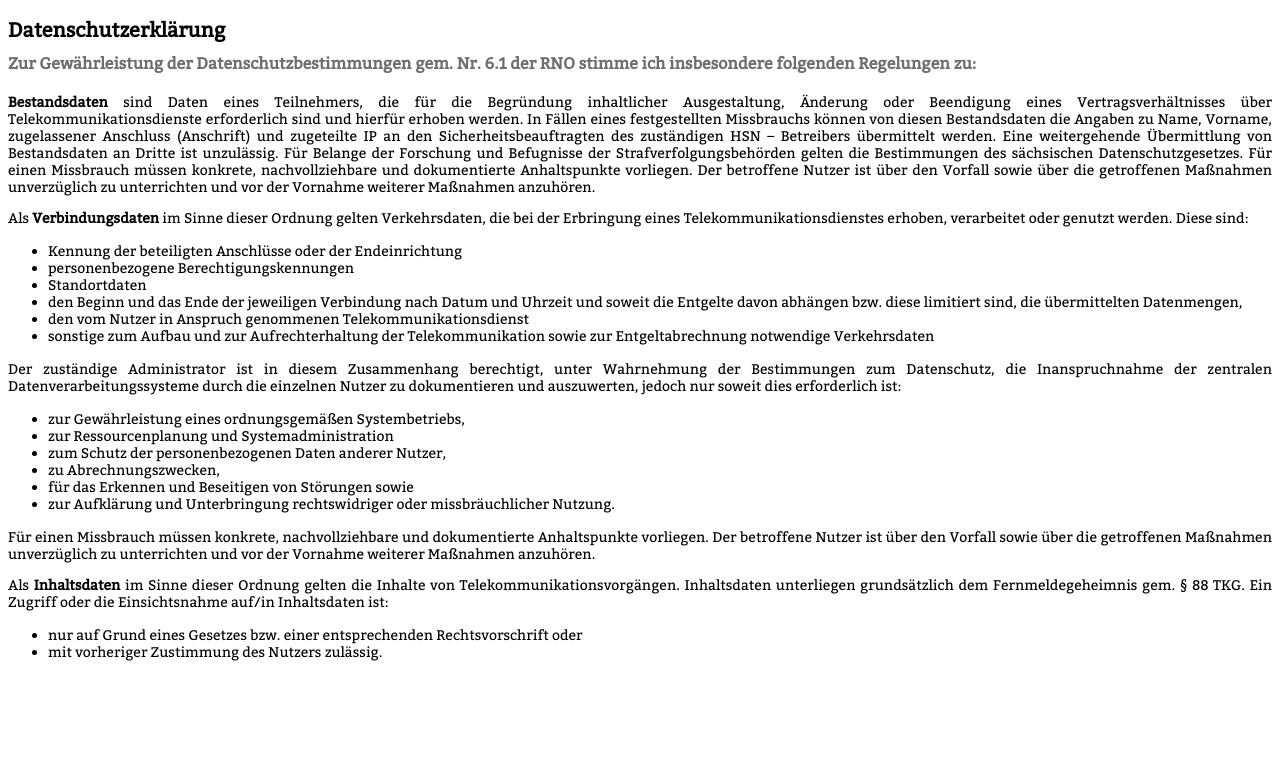
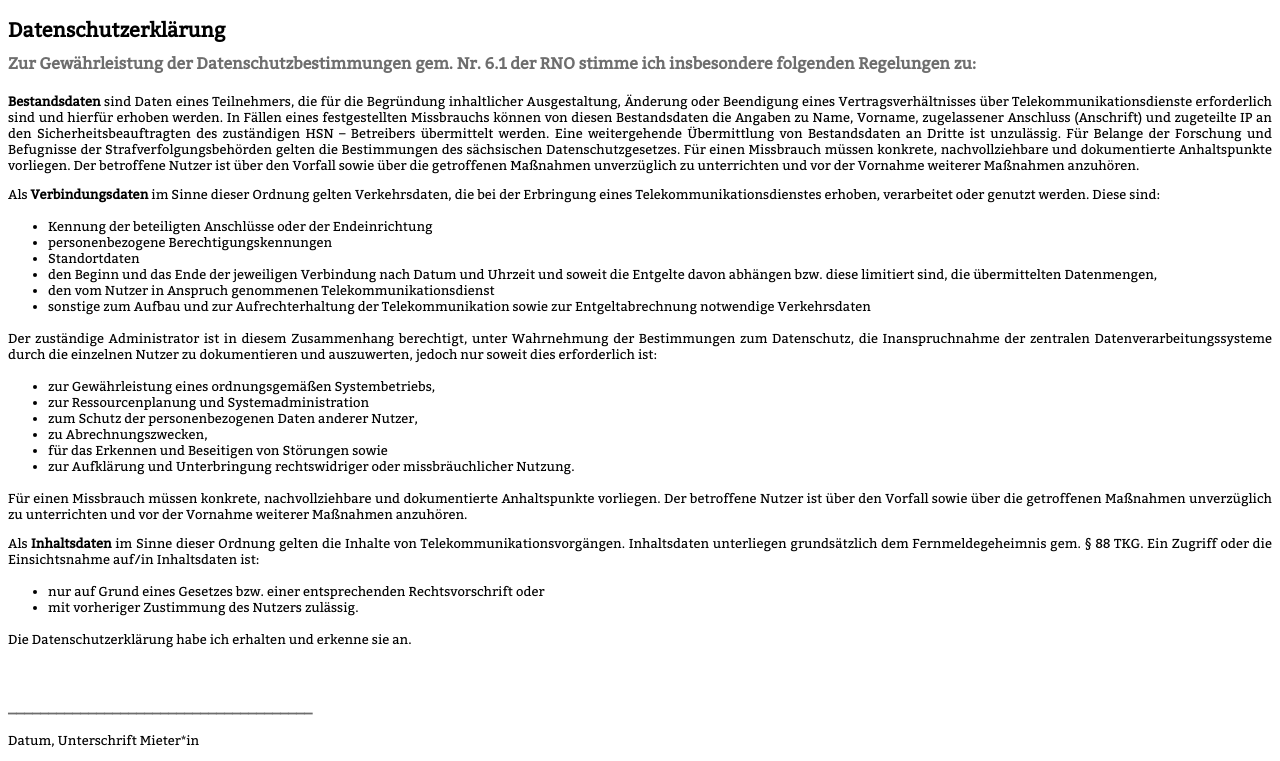
Before and after one commit to FalkAlexander/traffy, a Python web app: template traffy-web/app/templates/admin/pdf/instruction.html in a window 1280 px wide. Shown: the part 1410-2171 px from the top of the page. Before the commit the page ends 2071 px from the top, so only its background shows below. Run offline with Jinja, Linux system fonts and the light colour scheme; the template is opened without the code that fills it, so the values that code supplies are empty.

Commit message:
Add Signing Field to Datenschutzerklärung

```diff
--- a/traffy-web/app/static/css/instruction.css
+++ b/traffy-web/app/static/css/instruction.css
@@ -58,7 +58,7 @@ h3 {
 
 .justify.policy p,
 .justify.policy li {
-  font-size: 14px;
+  font-size: 13px;
 }
 
 .divider {
--- a/traffy-web/app/templates/admin/pdf/instruction.html
+++ b/traffy-web/app/templates/admin/pdf/instruction.html
@@ -184,6 +184,11 @@
             <li>nur auf Grund eines Gesetzes bzw. einer entsprechenden Rechtsvorschrift oder</li>
             <li>mit vorheriger Zustimmung des Nutzers zulässig.</li>
         </ul>
+
+        <p>Die Datenschutzerklärung habe ich erhalten und erkenne sie an.</p>
+        <br>
+        <h3>______________________________________</h3>
+        <p>Datum, Unterschrift Mieter*in</p>
     </div>
   </body>
 </html>
```
